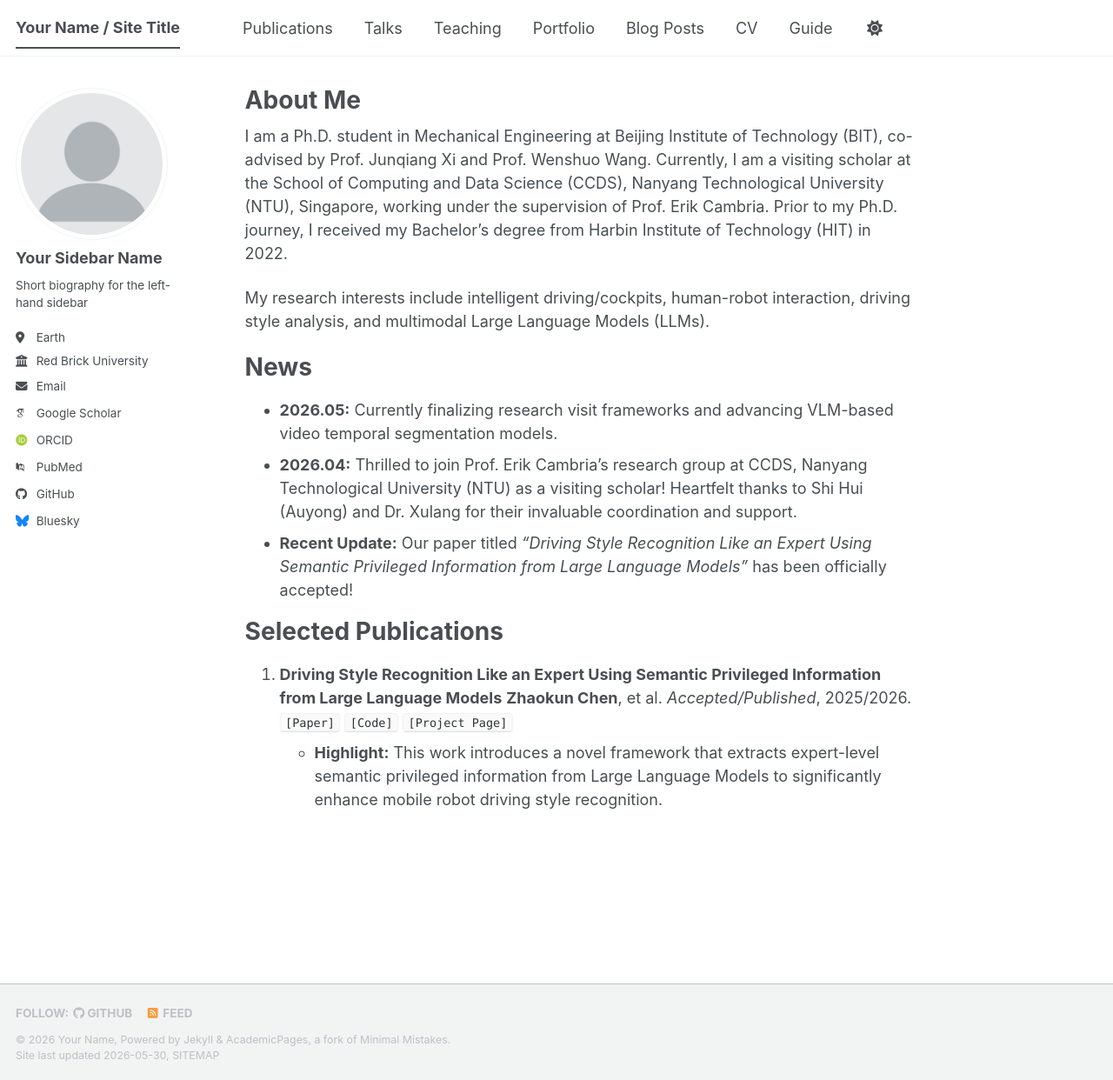
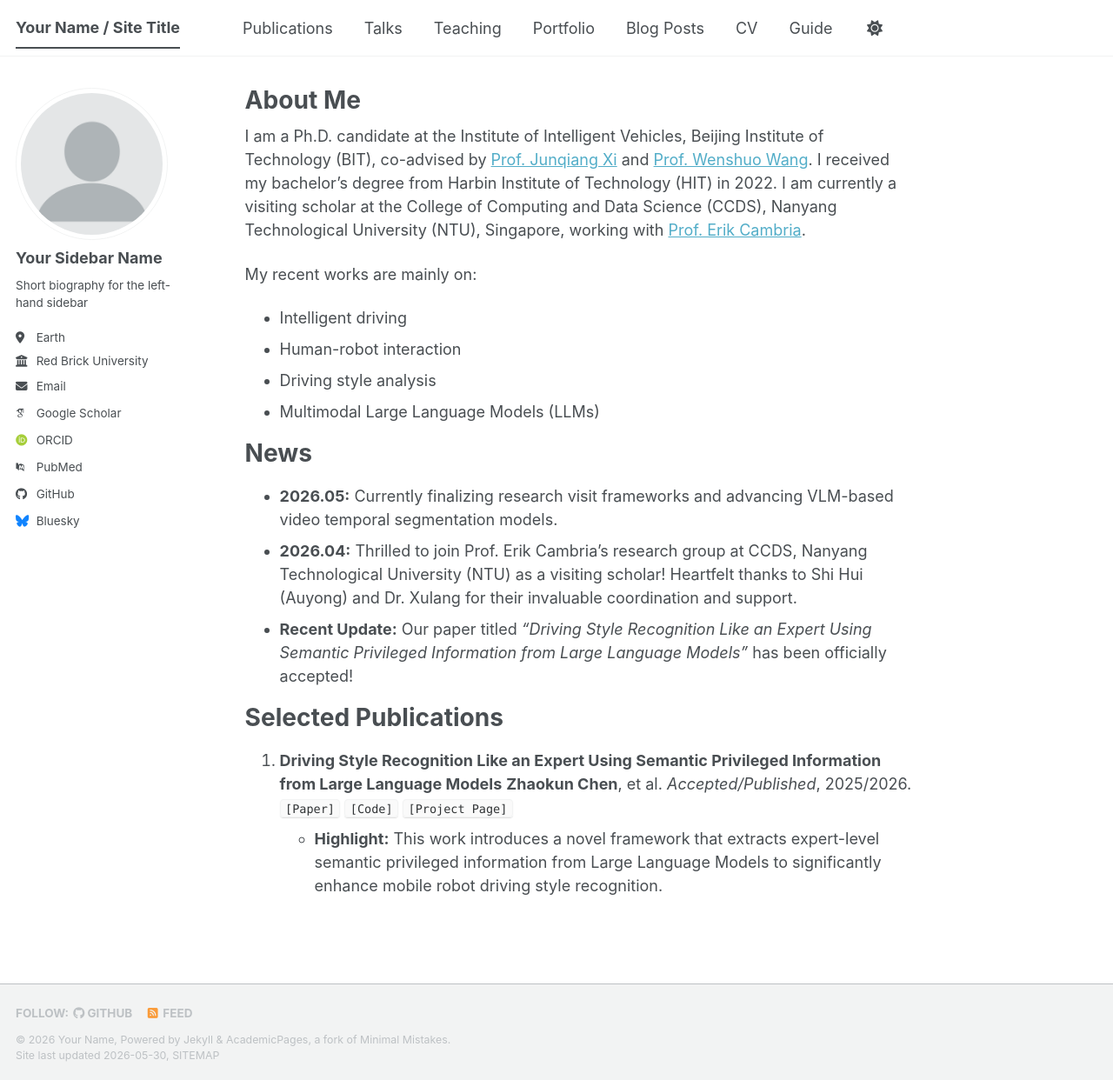
Before and after one commit to zhaokun-bit/zhaokun-bit.github.io, a Jekyll site: the page built from _pages/about.md, in a window 1280 px wide and 1242 px high. Shown: the whole window at 87% size. Built offline with Jekyll 4.4.1, drawn with Linux system fonts in a browser that asks for light colours; some web fonts are replaced; a script bundle is joined from its source files by our own code; library files that are not in the unit come from our copies.

Commit message:
Update about.md

```diff
--- a/_pages/about.md
+++ b/_pages/about.md
@@ -8,9 +8,13 @@ redirect_from:
   - /about.html
 ---
 
-I am a Ph.D. student in Mechanical Engineering at Beijing Institute of Technology (BIT), co-advised by Prof. Junqiang Xi and Prof. Wenshuo Wang. Currently, I am a visiting scholar at the School of Computing and Data Science (CCDS), Nanyang Technological University (NTU), Singapore, working under the supervision of Prof. Erik Cambria. Prior to my Ph.D. journey, I received my Bachelor's degree from Harbin Institute of Technology (HIT) in 2022.
+I am a Ph.D. candidate at the Institute of Intelligent Vehicles, Beijing Institute of Technology (BIT), co-advised by [Prof. Junqiang Xi](https://me.bit.edu.cn/szdw/jsml/jlgcx/qjyjs/bssds2/63d2de6b125e44c79611affc9ee3cd22.htm) and [Prof. Wenshuo Wang](https://me.bit.edu.cn/szdw/jsml/jlgcx/qjyjs/bssds2/2d8f5fc4425a47a3825702106c0ef69d.htm). I received my bachelor’s degree from Harbin Institute of Technology (HIT) in 2022. I am currently a visiting scholar at the College of Computing and Data Science (CCDS), Nanyang Technological University (NTU), Singapore, working with [Prof. Erik Cambria](https://sentic.net/erikcambria/).
 
-My research interests include intelligent driving/cockpits, human-robot interaction, driving style analysis, and multimodal Large Language Models (LLMs).
+My recent works are mainly on:
+* Intelligent driving
+* Human-robot interaction
+* Driving style analysis
+* Multimodal Large Language Models (LLMs)
 
 News
 ======
```
